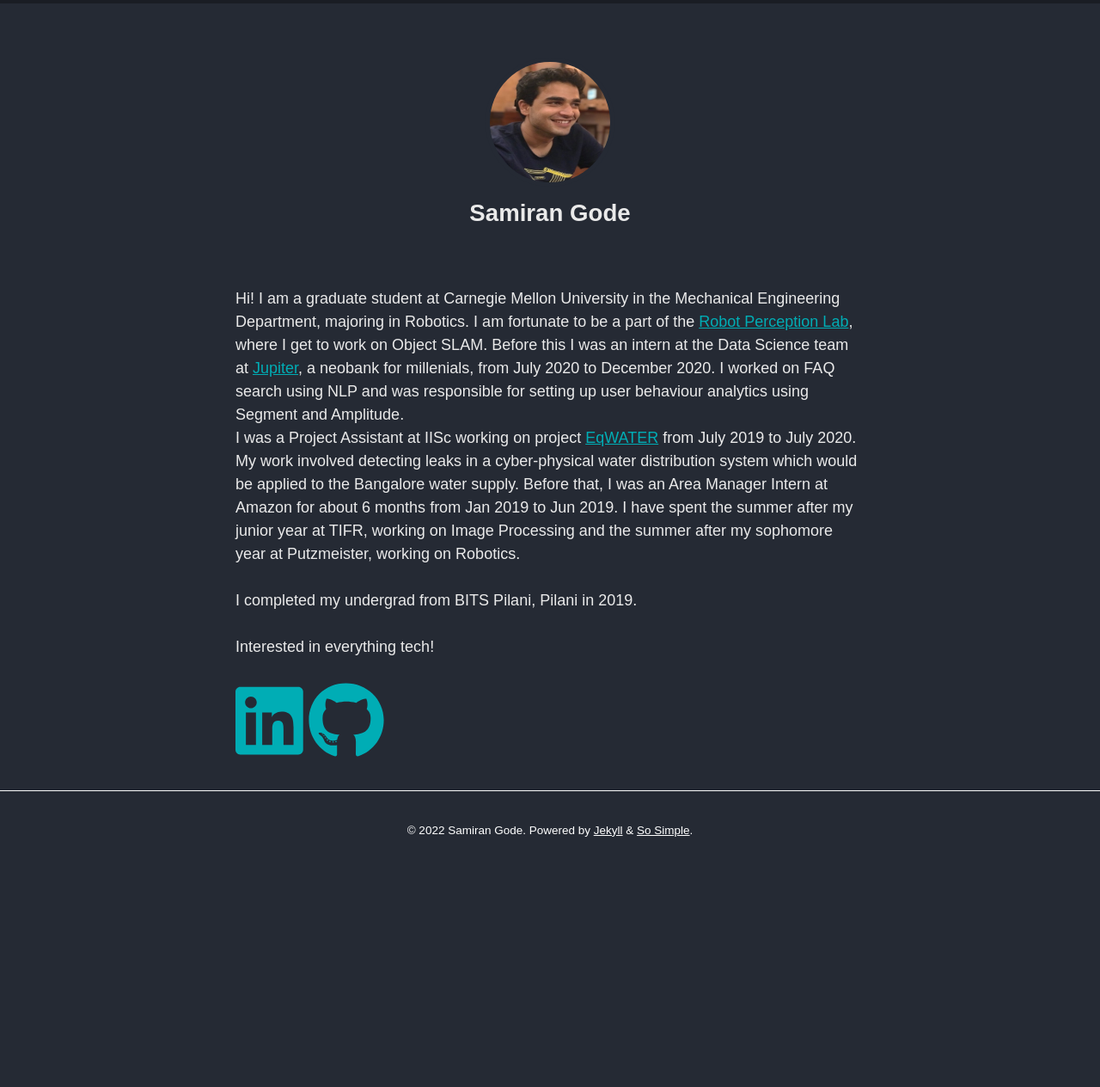
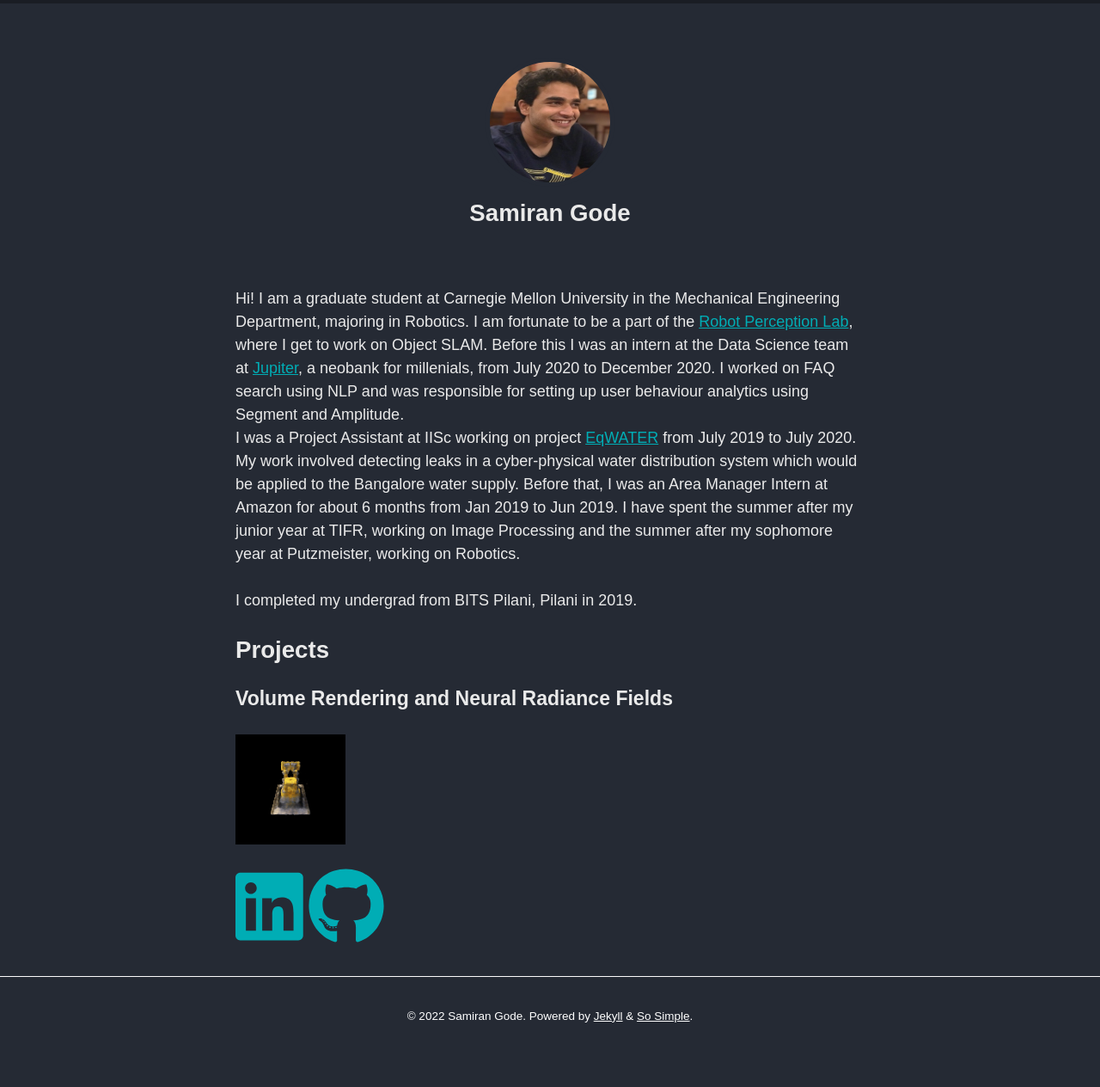
Before and after one commit to YashashGaurav/samirangode.github.io, a Jekyll site: the page built from index.markdown, in a window 1280 px wide. Shown: the whole page at 86% size. Built offline with Jekyll 4.4.1, drawn with Linux system fonts in a browser that asks for light colours; nearby versions of some CDN libraries; before the commit the page ends 1048 px from its top, so only the background shows below that.

Commit message:
testi images

```diff
--- a/index.markdown
+++ b/index.markdown
@@ -10,8 +10,10 @@ I was a Project Assistant at IISc working on project [EqWATER](https://imprint-i
 
 I completed my undergrad from BITS Pilani, Pilani in 2019.
 
+## Projects
 
-Interested in everything tech!
+### Volume Rendering and Neural Radiance Fields
+![Spiral Rendering of Part 3](assets/images/part_3.gif)
 
 
 [<i class="fab fa-linkedin fa-5x"></i>](https://in.linkedin.com/in/samiran-gode-901941178) [<i class="fab fa-github fa-5x"></i>](https://github.com/samirangode)
```
